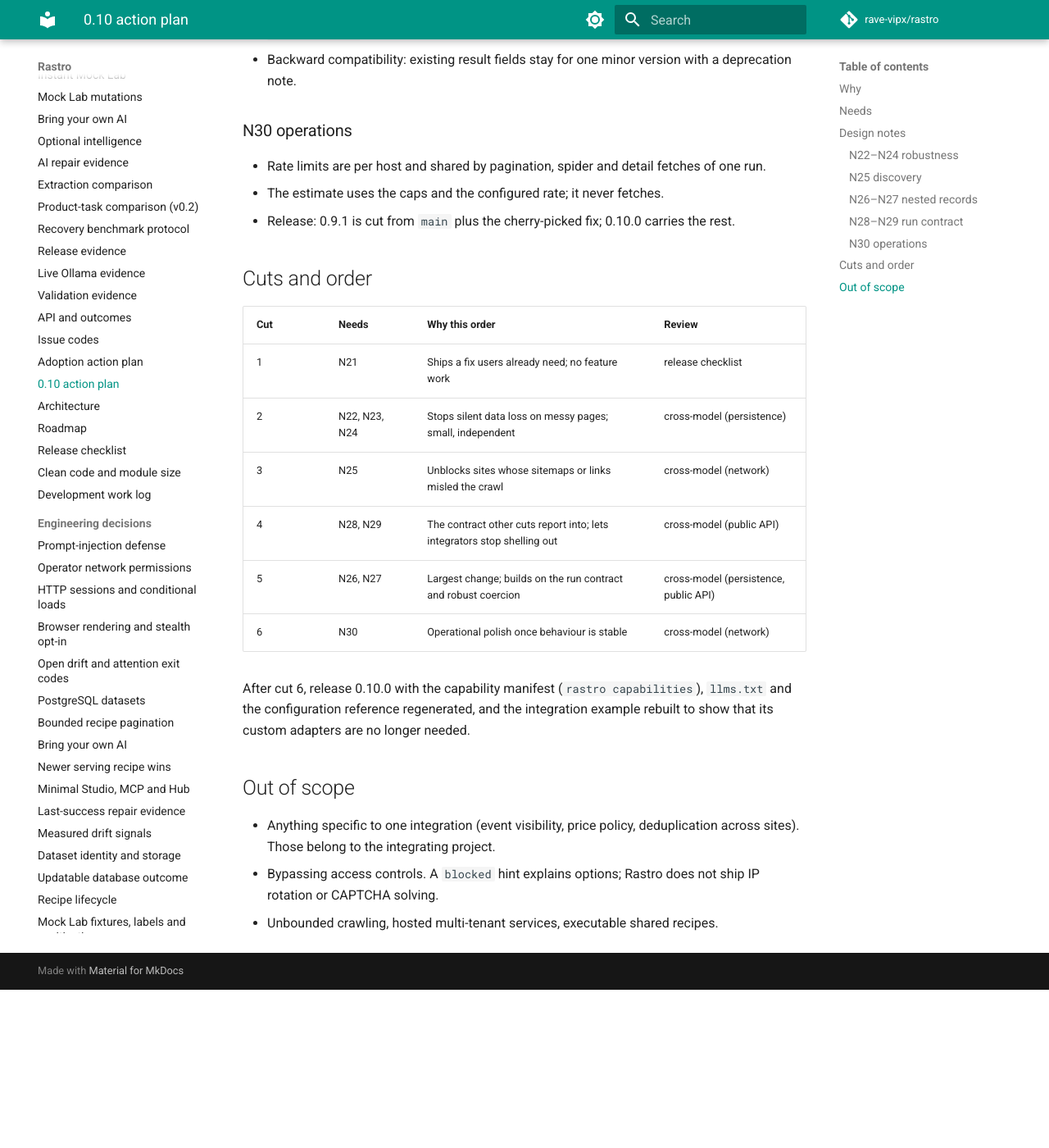
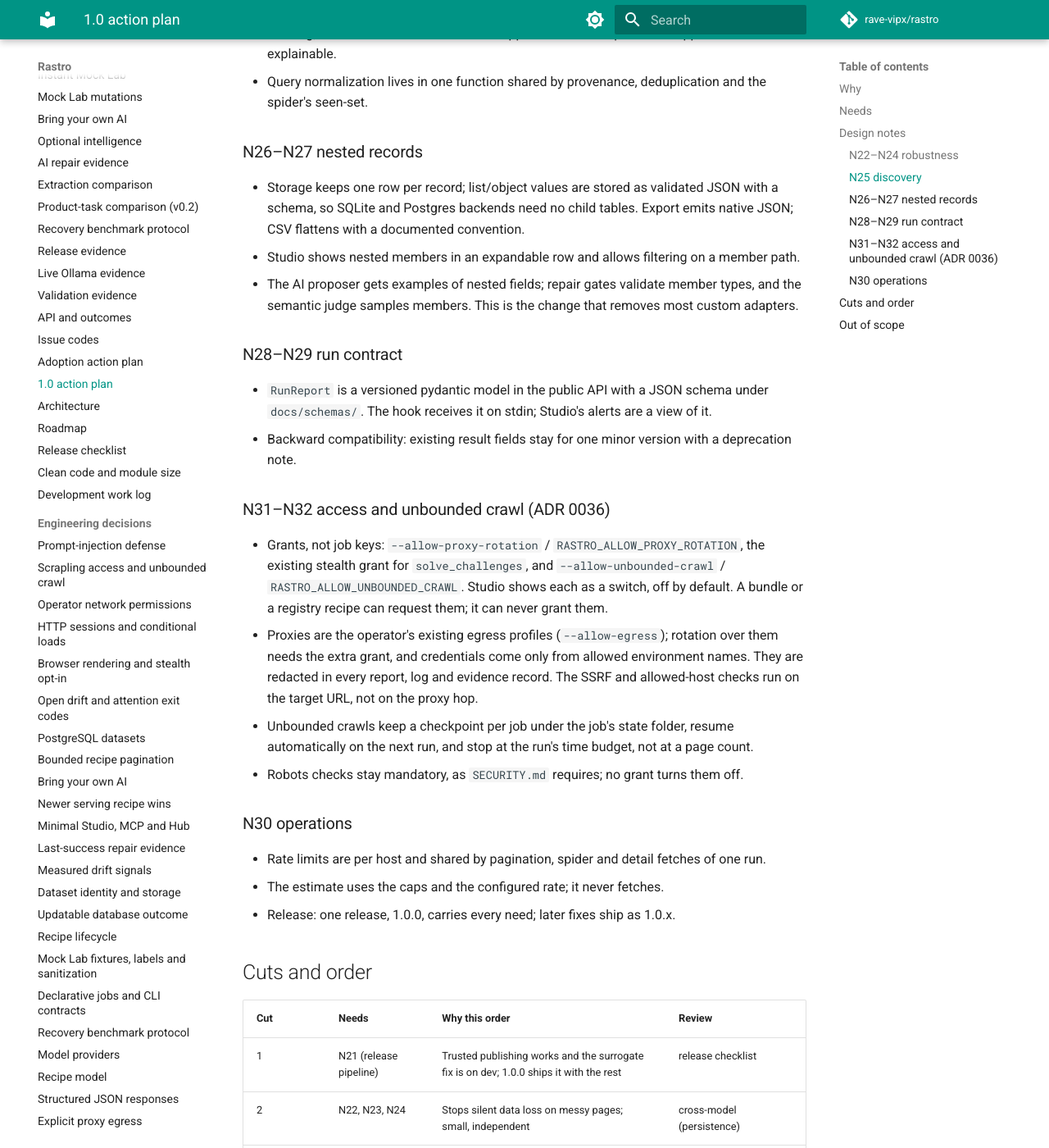
Before and after one commit to rave-vipx/rastro, an MkDocs documentation site: the page built from docs/action-plan-1.0.md, in a window 1280 px wide and 1400 px high, scrolled down 3405 px. Shown: the whole window at 82% size. Built offline with MkDocs 1.6.1 and Material for MkDocs 9.7.7, drawn with Linux system fonts in a browser that asks for light colours; comment, search, counter and statistics services are not loaded; before the commit the page ends 4612 px from its top, so only the background shows below that; some of the changed text lies outside the part shown.

Commit message:
docs: retarget the plan to 1.0.0; N31-N32 proxy rotation, challenge solving and unbounded crawl through Scrapling (ADR 0036)
SECURITY.md allows proxy rotation over egress profiles under an operator grant.

Co-Authored-By: Claude Opus 5.5 <noreply@anthropic.com>

```diff
--- a/docs/action-plan-0.10.md
+++ b/docs/action-plan-1.0.md
@@ -1,7 +1,8 @@
-# Action plan 0.10: recipes that survive real sites
+# Action plan 1.0: recipes that survive real sites
 
-Status: **approved direction**, 2026-11-19. Its needs are listed in `docs/product-needs.md` as
-N21–N30; each cut follows the rastro-slice skill.
+Status: **approved direction**, 2026-11-19. Target release: **1.0.0**, the version that
+consolidates 0.9 and declares the public API stable. Its needs are listed in
+`docs/product-needs.md` as N21–N32; each cut follows the rastro-slice skill.
 
 ## Why
 
@@ -42,12 +43,18 @@ What it showed, grouped:
 - **Operations are guesswork.** A fix waits for a release that is not on PyPI yet. Politeness
   delays make a 100-page crawl take minutes with no estimate. Some sites refuse cloud IPs and
   the outcome only says `http_403`.
+- **Self-imposed limits block legitimate jobs.** Scrapling 0.5, which Rastro already uses,
+  ships proxy rotation (`ProxyRotator`), Cloudflare Turnstile and interstitial solving
+  (`solve_cloudflare`) and a crawl engine without a page cap that pauses and resumes from
+  checkpoints, with autothrottle and per-domain concurrency. Rastro forbids proxy rotation
+  (ADR 0034) and caps every crawl (ADR 0032). Rastro should expose what Scrapling solves,
+  behind the same operator grants, instead of refusing it.
 
 ## Needs
 
 | ID | Need | Done when |
 | --- | --- | --- |
-| N21 | Fixes reach users the same day | A patch release (0.9.1) ships the surrogate fix to PyPI through trusted publishing; `docs/releasing.md` describes a patch path that needs no feature freeze. |
+| N21 | Fixes reach users the same day | 1.0.0 is published to PyPI through trusted publishing and carries the surrogate fix (#151); `docs/releasing.md` describes a 1.0.x patch path that needs no feature freeze. |
 | N22 | A bad value costs one field, not a source | Every stage isolates failures: a value that cannot be decoded or coerced makes that field null with an issue (optional field) or rejects that record (required field), never the source. Audited by a fault-injection test per stage. |
 | N23 | Tolerant structured data | JSON-LD and embedded JSON with raw control characters in strings, trailing commas or a BOM are read as browsers do, and flagged `repaired_json`. Strict parsing stays for recipes and config. |
 | N24 | Dates as people write them | Naive datetimes take the job or region timezone and are stored aware; per-field `null_values` (e.g. `0000-00-00`, `TBA`) turn placeholders into null with a reason; the AI recipe prompt is told the region timezone. |
@@ -56,6 +63,8 @@ What it showed, grouped:
 | N27 | AI recipes for nested data | The recipe proposer and repair can produce list/object fields from a plain-language description ("each ticket type with its price"); drift and the judge compare nested members, not just the top-level count. |
 | N28 | A run that explains itself | One `RunReport` model, returned by `run_job`, `load_job_file` and the CLI `--json`, and passed to the notification hook: per source outcome and reason (cap vs failure vs blocked), pages, records, rejected by code, drift, repair candidate, quarantine, promotion refused, timing. Studio and alerts read the same model. |
 | N29 | Read results from code | `rastro.read_records(dataset, since=, fields=)` in `rastro.__all__`, with provenance per field and multi-origin records merged; documented as the adoption path instead of shelling out to export. |
+| N31 | Access what Scrapling can reach | Proxy rotation over the operator's egress profiles (Scrapling `ProxyRotator`, credentials from allowed environment names, never from the job or a bundle, also in browser and stealth modes) and Cloudflare challenge solving run when the operator grants them, like stealth (ADR 0034, ADR 0036). Outcomes name what was used. Anything Scrapling does not solve (other CAPTCHA vendors, logins) stays a `blocked` outcome with a hint. |
+| N32 | Crawls without a page cap | A spider may set `max_pages = "unbounded"` when the operator grants it; the run uses Scrapling's crawl engine with checkpoints (pause and resume across runs), autothrottle and per-domain concurrency; robots, allowed hosts and the time budget still apply; progress and resume state appear in the run report and Studio. |
 | N30 | Predictable operation | Per-host rate and concurrency in `[acquisition]`; a dry-run estimate of requests and minutes before a crawl; `blocked` outcomes carry a hint (cloud IP refused, robots, login wall) and link to an egress guide (proxy, self-hosted runner); `Fetched.text`; a `rastro dataset migrate` path between schema versions; small doc and CLI fixes (`job stats --since 30m`, `dataset.path` default). |
 
 Every need keeps the existing rules: recipes are data, scraped text is untrusted (ADR 0035),
@@ -98,24 +107,38 @@ synthetic.
 - Backward compatibility: existing result fields stay for one minor version with a
   deprecation note.
 
+### N31–N32 access and unbounded crawl (ADR 0036)
+
+- Grants, not job keys: `--allow-proxy-rotation` / `RASTRO_ALLOW_PROXY_ROTATION`, the existing
+  stealth grant for `solve_challenges`, and `--allow-unbounded-crawl` /
+  `RASTRO_ALLOW_UNBOUNDED_CRAWL`. Studio shows each as a switch, off by default. A bundle or a
+  registry recipe can request them; it can never grant them.
+- Proxies are the operator's existing egress profiles (`--allow-egress`); rotation over them
+  needs the extra grant, and credentials come only from allowed environment names. They are
+  redacted in every report, log and evidence record. The SSRF and allowed-host checks run on the target URL, not
+  on the proxy hop.
+- Unbounded crawls keep a checkpoint per job under the job's state folder, resume
+  automatically on the next run, and stop at the run's time budget, not at a page count.
+- Robots checks stay mandatory, as `SECURITY.md` requires; no grant turns them off.
+
 ### N30 operations
 
 - Rate limits are per host and shared by pagination, spider and detail fetches of one run.
 - The estimate uses the caps and the configured rate; it never fetches.
-- Release: 0.9.1 is cut from `main` plus the cherry-picked fix; 0.10.0 carries the rest.
+- Release: one release, 1.0.0, carries every need; later fixes ship as 1.0.x.
 
 ## Cuts and order
 
 | Cut | Needs | Why this order | Review |
 | --- | --- | --- | --- |
-| 1 | N21 | Ships a fix users already need; no feature work | release checklist |
+| 1 | N21 (release pipeline) | Trusted publishing works and the surrogate fix is on dev; 1.0.0 ships it with the rest | release checklist |
 | 2 | N22, N23, N24 | Stops silent data loss on messy pages; small, independent | cross-model (persistence) |
 | 3 | N25 | Unblocks sites whose sitemaps or links misled the crawl | cross-model (network) |
 | 4 | N28, N29 | The contract other cuts report into; lets integrators stop shelling out | cross-model (public API) |
 | 5 | N26, N27 | Largest change; builds on the run contract and robust coercion | cross-model (persistence, public API) |
-| 6 | N30 | Operational polish once behaviour is stable | cross-model (network) |
+| 6 | N30, N31, N32 | Operations and access, on the stable run contract | cross-model (network, security) |
 
-After cut 6, release 0.10.0 with the capability manifest (`rastro capabilities`), `llms.txt`
+After cut 6, release 1.0.0 (public API stable from here: `rastro.__all__`, job format, `RunReport` schema) with the capability manifest (`rastro capabilities`), `llms.txt`
 and the configuration reference regenerated, and the integration example rebuilt to show that
 its custom adapters are no longer needed.
 
@@ -123,6 +146,5 @@ its custom adapters are no longer needed.
 
 - Anything specific to one integration (event visibility, price policy, deduplication across
   sites). Those belong to the integrating project.
-- Bypassing access controls. A `blocked` hint explains options; Rastro does not ship IP
-  rotation or CAPTCHA solving.
-- Unbounded crawling, hosted multi-tenant services, executable shared recipes.
+- Access methods Scrapling does not provide (third-party CAPTCHA services, account logins).
+- Hosted multi-tenant services and executable shared recipes.
--- a/mkdocs.yml
+++ b/mkdocs.yml
@@ -57,7 +57,7 @@ nav:
   - API and outcomes: api.md
   - Issue codes: issues.md
   - Adoption action plan: action-plan-adoption.md
-  - 0.10 action plan: action-plan-0.10.md
+  - 1.0 action plan: action-plan-1.0.md
   - Architecture: architecture.md
   - Roadmap: roadmap.md
   - Release checklist: releasing.md
@@ -65,6 +65,7 @@ nav:
   - Development work log: development/work-log.md
   - Engineering decisions:
       - Prompt-injection defense: decisions/0035-prompt-injection-defense.md
+      - Scrapling access and unbounded crawl: decisions/0036-scrapling-access-and-unbounded-crawl.md
       - Operator network permissions: decisions/0031-operator-network-permissions.md
       - HTTP sessions and conditional loads: decisions/0030-http-sessions-and-conditional-loads.md
       - Browser rendering and stealth opt-in: decisions/0024-browser-rendering-and-stealth-opt-in.md
```
Also changed, not shown: AGENTS.md (+1 -1 lines), SECURITY.md (+2 -1 lines), docs/decisions/0036-scrapling-access-and-unbounded-crawl.md (added, +53 -0 lines), docs/product-needs.md (+6 -4 lines), docs/roadmap.md (+4 -3 lines).
